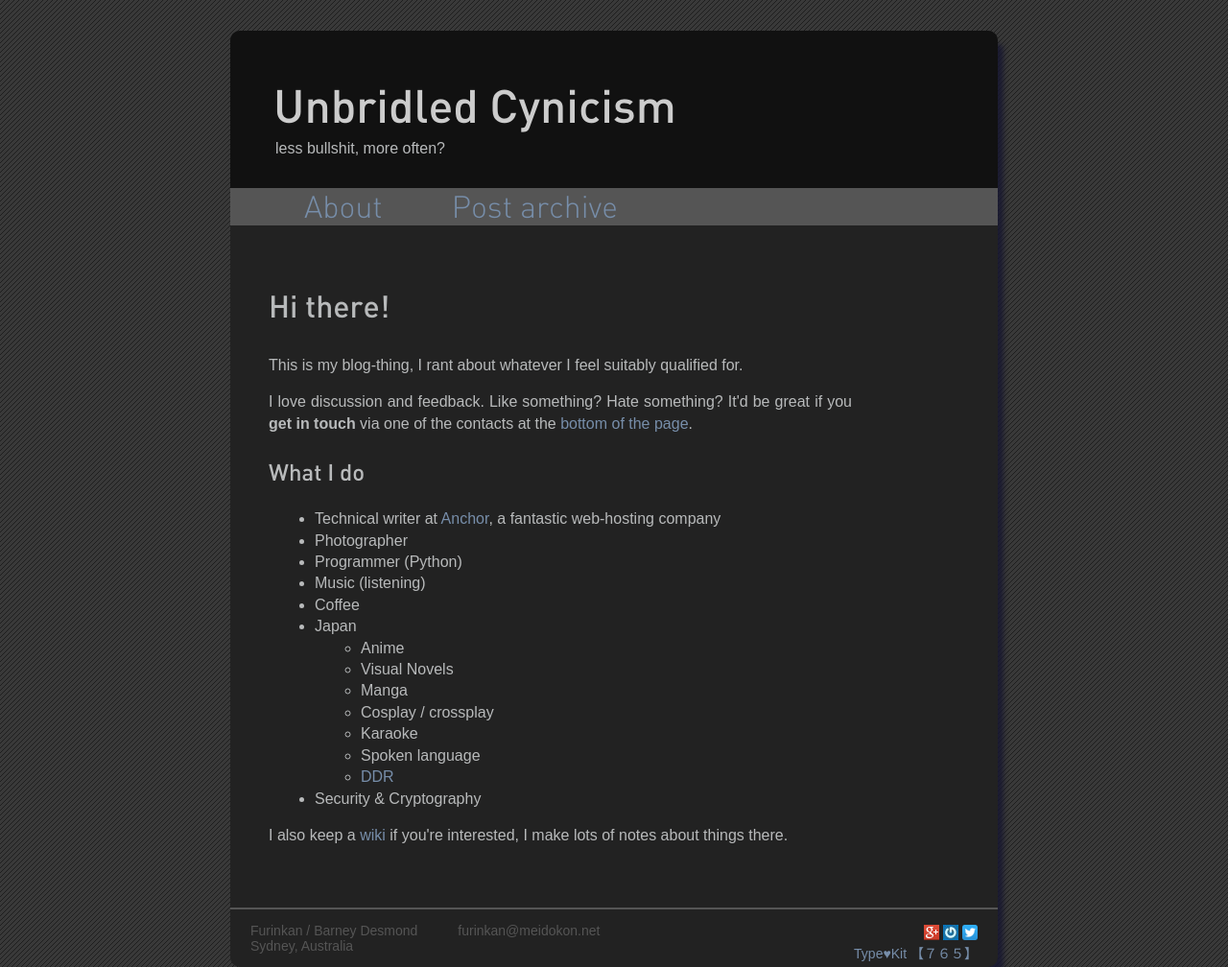
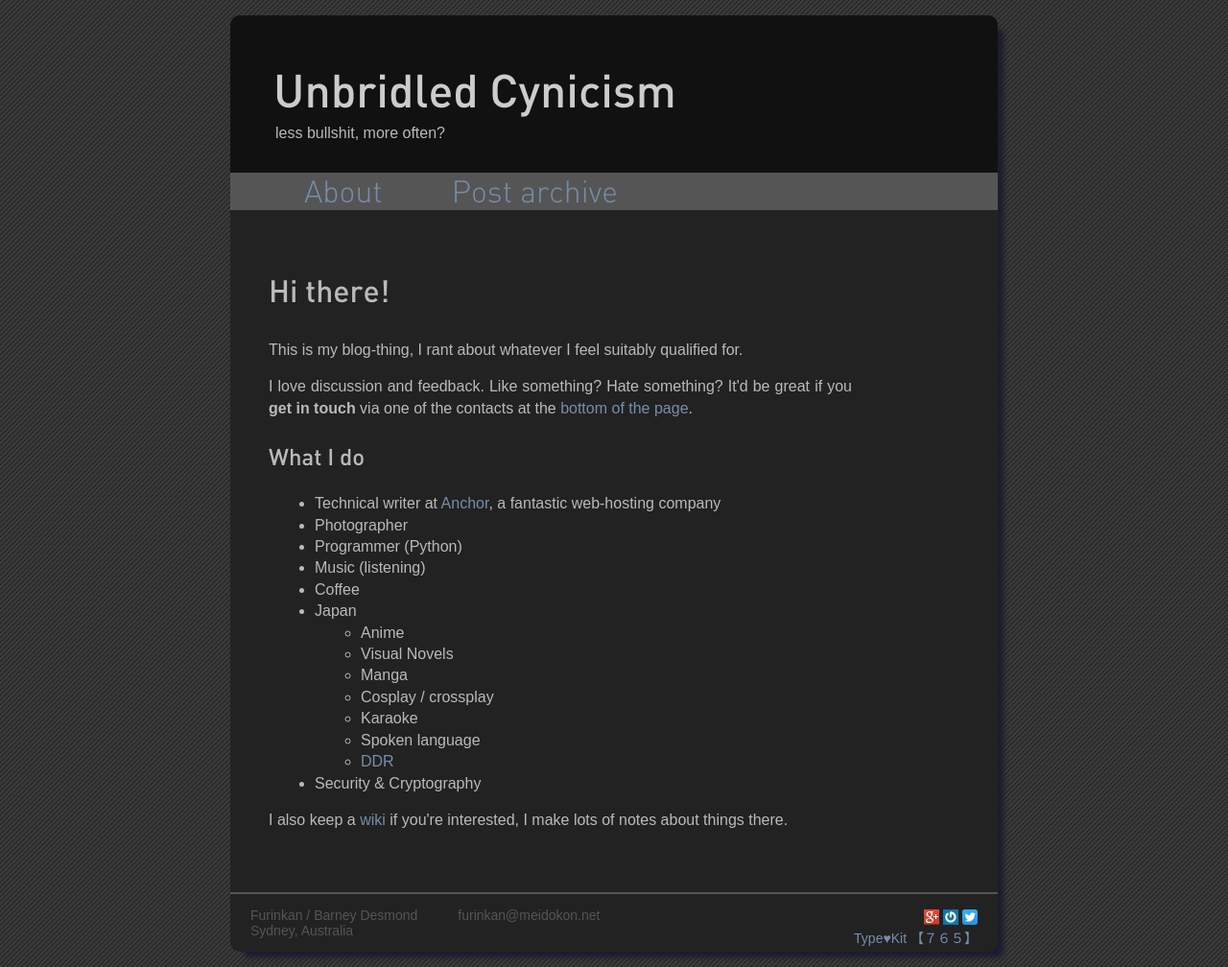
Before and after one commit to barneydesmond/blog, a Jekyll site: the page built from about.html, in a window 1280 px wide. Shown: the whole page at 96% size. Built offline with Jekyll 4.4.1, drawn with Linux system fonts in a browser that asks for light colours; Markdown is read by kramdown in place of the engine named in the settings.

Commit message:
tweak top margin for whole page
Former-commit-id: 4593cfdc75a1d1363f48410555585e2079a92cef

```diff
--- a/css/screen.css
+++ b/css/screen.css
@@ -118,7 +118,7 @@ ul.posts span {
 .site {
   width: 800px;
   background: #222222;
-  margin: 2em auto 2em auto;
+  margin: 1em auto 2em auto;
   text-align: justify;
   -webkit-box-shadow: 10px 10px 5px -4px rgba(24,24,48,0.85);
   -moz-box-shadow:    10px 10px 5px -4px rgba(24,24,48,0.85);
```
